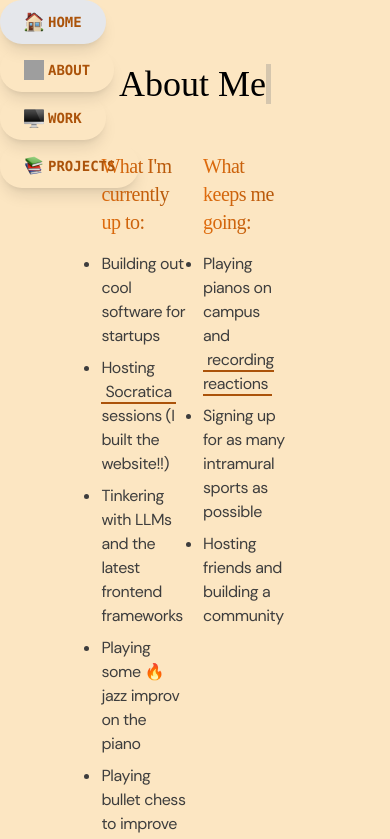
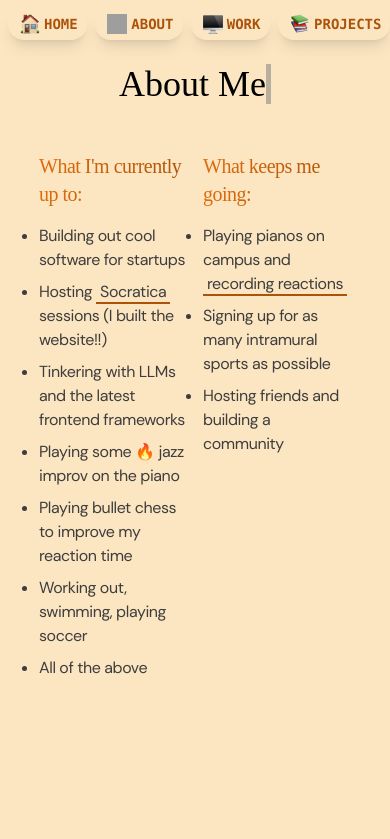
Before and after one commit to sohambasu963/personal-website-v2, a Next.js app: page /about in a window 390 px wide. Shown: the top 839 px of the page. Built offline with nearby package versions, Linux system fonts and the light colour scheme; grey boxes are pictures that could not be loaded.

Commit message:
made mobile friendly changes

```diff
--- a/src/app/about/page.tsx
+++ b/src/app/about/page.tsx
@@ -7,7 +7,7 @@ export default function AboutPage() {
         <h1 className="text-4xl font-tiempos-headline">About Me</h1>
       </div>
 
-      <div className="flex flex-row justify-between w-3/5 mt-12 space-x-4">
+      <div className="flex flex-row justify-between md:w-3/5 w-full mt-12 space-x-4">
         <div className="w-1/2 text-left">
           <h2 className="gradient text-xl md:text-2xl font-tiempos-headline tracking-tight"
               style={{
--- a/src/app/components/navbar.tsx
+++ b/src/app/components/navbar.tsx
@@ -6,8 +6,8 @@ import { useState, useEffect, useRef } from "react";
 
 export default function Navbar() {
   return (
-    <div className="absolute top-0 left-0 md:top-[15%] md:left-[10%]">
-      <ul className="flex flex-col space-y-1 md:space-y-6">
+    <div className="absolute top-2 left-0 md:top-[15%] md:left-[10%] ml-2">
+      <ul className="flex md:flex-col flex-row space-x-2 md:space-x-0 md:space-y-6">
         <li className="group relative inline-flex">
           <GradientLink href="/" text="home" imgSrc="/images/house.png" />
         </li>
@@ -57,7 +57,7 @@ function GradientLink({
       const y = ((event.clientY - top) / height) * 100;
 
       setGradientStyle({
-        background: `radial-gradient(circle at ${x}% ${y}%, #bab2af, #FFFDF5)`,
+        background: `radial-gradient(circle at ${x}% ${y}%, #dbd2ce, #FFFDF5)`,
       });
     }
   };
@@ -77,7 +77,7 @@ function GradientLink({
       <Link
         href={href}
         style={gradientStyle}
-        className="shadow-lg flex items-center space-x-1 md:space-x-2 py-3 px-6 group-hover:bg-gray-200 rounded-full transition-colors duration-500 ease-in-out"
+        className="shadow-lg flex items-center space-x-1 md:space-x-2 md:py-3 md:px-6 py-1.5 px-3 group-hover:bg-gray-200 rounded-full transition-colors duration-500 ease-in-out"
       >
         <Image
           src={imgSrc}
--- a/src/app/page.tsx
+++ b/src/app/page.tsx
@@ -65,7 +65,7 @@ export default function Home() {
       </div>
 
       <div className="mt-12">
-          <Image src="/images/Soham.png" alt="Soham" width={600} height={600} className="rounded" />
+          <Image src="/images/Soham.png" alt="Soham" width={450} height={450} className="rounded" />
         </div>
     </div>
   );
--- a/src/app/projects/page.tsx
+++ b/src/app/projects/page.tsx
@@ -7,7 +7,7 @@ export default function ProjectsPage() {
         <h1 className="text-4xl font-tiempos-headline">Projects</h1>
       </div>
 
-      <div className="mt-12 w-3/5 text-left">
+      <div className="mt-12 md:w-3/5 w-full text-left">
         <ul className="list-disc space-y-4 md:space-y-8">
           <li>
             <p className="tracking-tight font-dm-sans md:text-lg text-md">
--- a/src/app/work/page.tsx
+++ b/src/app/work/page.tsx
@@ -7,7 +7,7 @@ export default function WorkPage() {
         <h1 className="text-4xl font-tiempos-headline">Work</h1>
       </div>
 
-      <div className="mt-12 w-3/5 text-left">
+      <div className="mt-12 md:w-3/5 w-full text-left">
         <ul className="list-disc space-y-4 md:space-y-8">
           <li>
             <p className="tracking-tight font-dm-sans md:text-lg text-md">
--- a/tailwind.config.ts
+++ b/tailwind.config.ts
@@ -17,7 +17,7 @@ const config: Config = {
       colors: {
         "soft-grey": "#706F6B",
         "off-black": "#3D3D3D",
-        orange: "#ab530a",
+        "orange": "#ab530a"
       },
       fontFamily: {
         "tiempos-headline": ["Tiempos Headline", "serif"],
```
